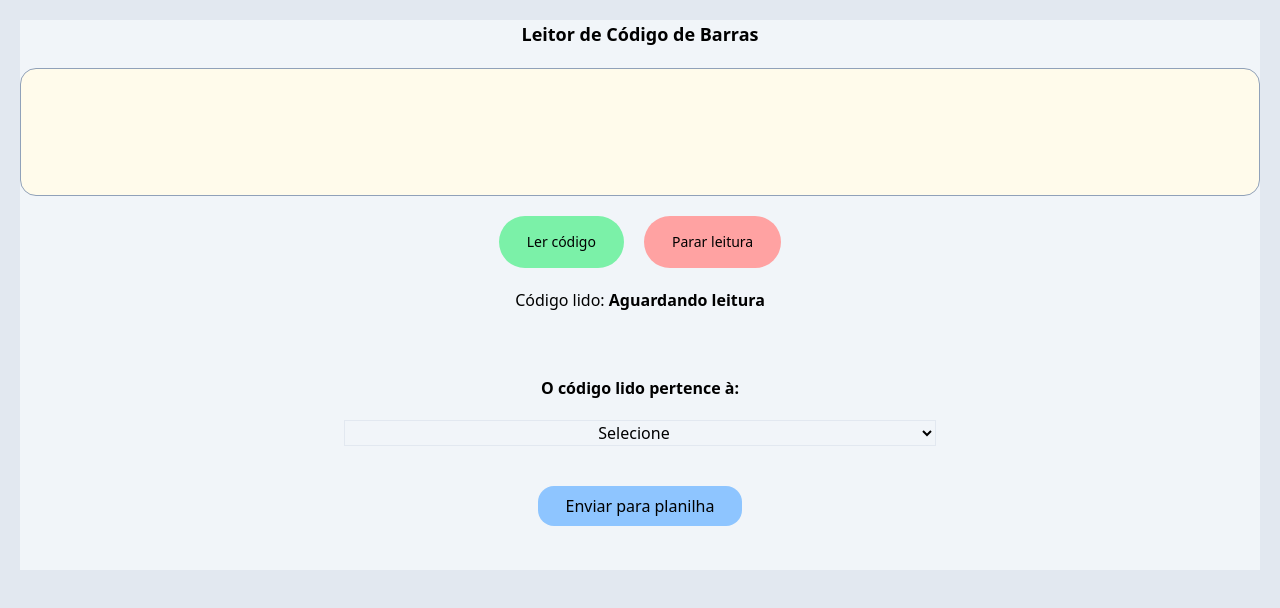
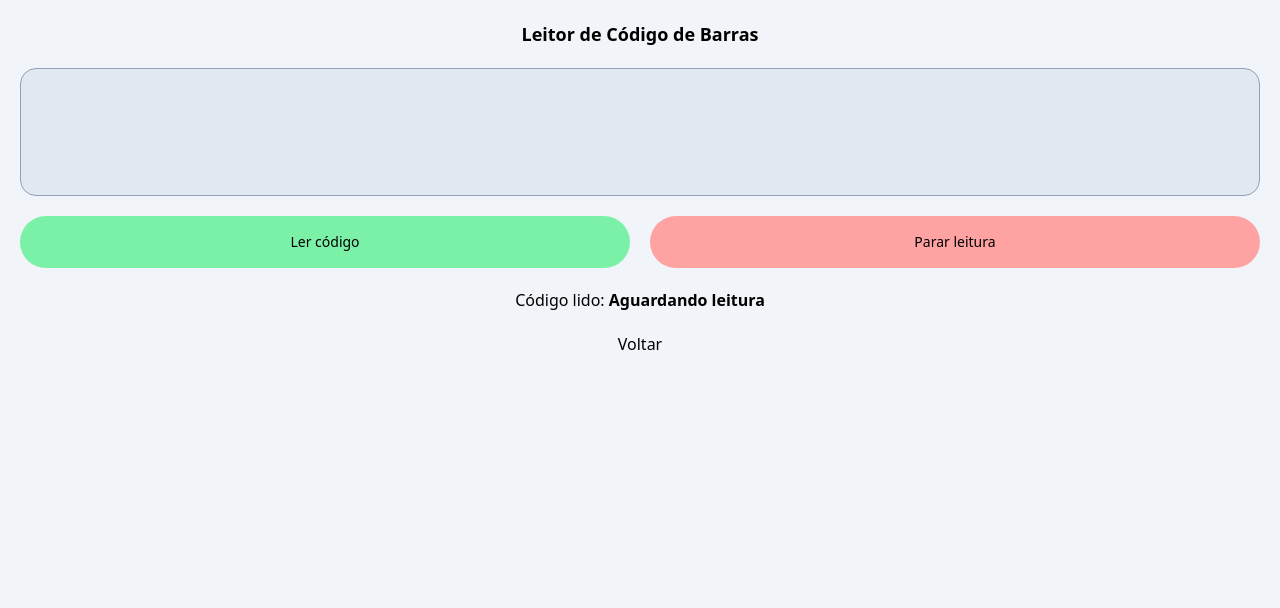
Before and after one commit to macielaraujo/leitor-codigo-de-barras, a Next.js app: page /lercodigo in a window 1280 px wide. Shown: the top 608 px of the page. Built offline with nearby package versions, Linux system fonts and the light colour scheme.

Commit message:
feat(lercodigo): finalizado pagina de leitura de codigo de barras e integração com google planhilhas

```diff
--- a/src/app/lercodigo/page.tsx
+++ b/src/app/lercodigo/page.tsx
@@ -2,6 +2,7 @@
 
 import { useEffect, useRef, useState, useCallback } from "react";
 import { BrowserMultiFormatReader } from "@zxing/browser";
+import Link from "next/link";
 
 type VideoDecodeControls = {
   stop: () => void;
@@ -67,19 +68,53 @@ export default function Home() {
     };
   }, []);
 
+  const enviarParaPlanilha = async () => {
+    const SCRIPT_URL =
+      "https://script.google.com/macros/s/AKfycbxkyqsl-4yt8rz0dsyOO1Pq1QJS3MtDIYvqlLnfhVF4eIarib2_CCI091LWHgZUB9MS/exec";
+
+    if (!codLido) {
+      alert("Nenhum código lido!");
+      return;
+    }
+    if (!identifyCode) {
+      alert("Selecione uma categoria!");
+      return;
+    }
+
+    try {
+      await fetch(SCRIPT_URL, {
+        method: "POST",
+        mode: "no-cors", // obrigatório com Apps Script
+        headers: {
+          "Content-Type": "application/json",
+        },
+        body: JSON.stringify({
+          codigo: codLido,
+          categoria: identifyCode,
+        }),
+      });
+
+      alert("Informações enviadas para a planilha!");
+    } catch (e) {
+      console.error("Erro ao enviar:", e);
+      alert("Erro ao enviar para a planilha!");
+    }
+    setCodLido("");
+  };
+
   return (
-    <section className="bg-slate-200 h-screen w-screen flex flex-col  items-center p-5">
+    <section className="bg-slate-100 h-screen w-screen flex flex-col  items-center p-5">
       <div className="container bg-slate-100 flex flex-col justify-center items-center gap-5">
         <h1 className="font-semibold text-lg">Leitor de Código de Barras</h1>
 
-        <div className="w-full border border-slate-400 rounded-2xl h-32 bg-amber-50">
+        <div className="w-full border border-slate-400 rounded-2xl h-32 bg-slate-200">
           <video ref={videoRef} className="h-full w-full object-cover" />
         </div>
 
         <div className="flex flex-row gap-5 justify-center w-full">
           <button
             onClick={iniciarLeitura}
-            className="bg-green-300 px-7 py-4 max-w-1/2 rounded-4xl text-sm hover:cursor-pointer"
+            className="bg-green-300 px-7 py-4 w-1/2 rounded-4xl text-sm hover:cursor-pointer"
             disabled={lendo}
           >
             {lendo ? "Lendo..." : "Ler código"}
@@ -88,7 +123,7 @@ export default function Home() {
           <button
             onClick={pararLeitura}
             disabled={!lendo}
-            className="bg-red-300 px-7 py-4 max-w-1/2 rounded-4xl text-sm hover:cursor-pointer"
+            className="bg-red-300 px-7 py-4 w-1/2 rounded-4xl text-sm hover:cursor-pointer"
           >
             Parar leitura
           </button>
@@ -100,12 +135,12 @@ export default function Home() {
 
         <div
           className={`${
-            codLido != "" ? "block" : "block"
+            codLido != "" ? "block" : "hidden"
           }  px-7 py-4 gap-5 my-7 w-full flex flex-col justify-center items-center`}
         >
           <h4 className="font-semibold">O código lido pertence à:</h4>
           <select
-            className="border border-slate-200 w-1/2 text-center"
+            className="border border-slate-300 w-1/2 text-center focus:border-slate-300"
             value={identifyCode}
             onChange={(e) => setIdentifyCode(e.target.value)}
           >
@@ -113,11 +148,14 @@ export default function Home() {
             <option value="Nota Fiscal">Nota fiscal</option>
             <option value="Bateria">Bateria</option>
           </select>
-          <p>{identifyCode}</p>
-          <button className="bg-blue-300 px-7 py-2 rounded-2xl">
+          <button
+            className="bg-blue-300 px-7 py-2 rounded-2xl hover:cursor-pointer"
+            onClick={() => enviarParaPlanilha()}
+          >
             Enviar para planilha
           </button>
         </div>
+        <Link href="/">Voltar</Link>
       </div>
     </section>
   );
--- a/src/app/page.tsx
+++ b/src/app/page.tsx
@@ -2,9 +2,21 @@ import Link from "next/link";
 
 export default function Home() {
   return (
-    <main>
-      <h1>Home page</h1>
-      <Link href="/lercodigo">Ler Código</Link>
+    <main className="bg-slate-100 w-screen h-screen flex flex-col items-center justify-center p-7">
+      <div className="container w-full flex flex-col justify-center items-center gap-5">
+        <div className="text-center">
+          <h1 className="font-semibold text-lg">Leitor de Código de barras</h1>
+          <p className="text-slate-700">
+            Realizando o controle de produtos lidos
+          </p>
+        </div>
+        <Link
+          href="/lercodigo"
+          className="bg-purple-700 text-white px-5 py-2 rounded-2xl hover:cursor-pointer"
+        >
+          Ler Código
+        </Link>
+      </div>
     </main>
   );
 }
```
